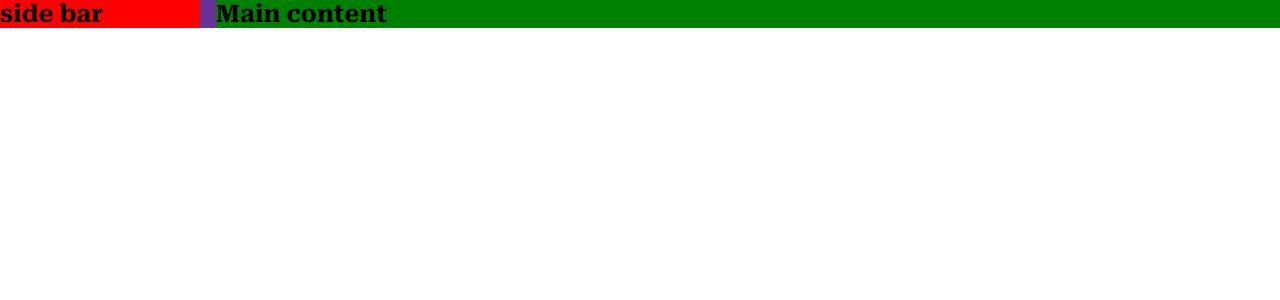
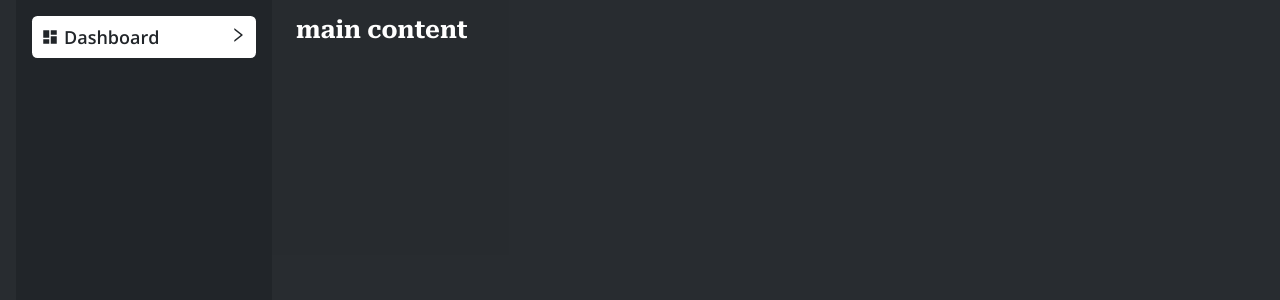
Before and after one commit to EnayetHossain/jewelry-client, a React (Vite) app: page /dashboard in a window 1280 px wide. Shown: the top 300 px of the page. Built offline with nearby package versions, Linux system fonts and the light colour scheme; no server answers; sample sign-in values are in the browser's storage.

Commit message:
dashboard layout

```diff
--- a/src/Layouts/Dashboard.css
+++ b/src/Layouts/Dashboard.css
@@ -1,6 +1,28 @@
 .dashboard-section {
-    background-color: rebeccapurple;
-    display: grid;
-    grid-template-columns: 20rem 1fr;
-    gap: 1em;
+    background-color: rgba(var(--secondary-color), 0.97);
+    height: 100vh;
 }
+
+.dashboard-container {
+    display: flex;
+    justify-content: space-between;
+}
+
+
+.side {
+    flex-grow: 1;
+}
+
+.top-outlet-container {
+    width: calc(100% - 16em);
+}
+
+@media only screen and (max-width: 1180px) {
+    .dashboard-container {
+        flex-direction: column;
+    }
+
+    .top-outlet-container {
+        width: 100%;
+    }
+}
--- a/src/Layouts/Dashboard.jsx
+++ b/src/Layouts/Dashboard.jsx
@@ -1,12 +1,21 @@
-import MainContent from "../pages/Dashboard/MainContent/MainContent";
+import { Outlet } from "react-router-dom";
 import Sidebar from "../pages/Dashboard/Sidebar/Sidebar";
+import Topbar from "../pages/Dashboard/TopBar/Topbar";
 import "./Dashboard.css";
 
 const Dashboard = () => {
   return (
     <section className="dashboard-section">
-      <Sidebar></Sidebar>
-      <MainContent></MainContent>
+      <div className="dashboard-container desktop-max">
+        <div className="side">
+          <Sidebar></Sidebar>
+        </div>
+
+        <div className="top-outlet-container">
+          <Topbar></Topbar>
+          <Outlet></Outlet>
+        </div>
+      </div>
     </section>
   );
 };
--- a/src/pages/Dashboard/MainContent/MainContent.css
+++ b/src/pages/Dashboard/MainContent/MainContent.css
@@ -1,3 +1,4 @@
-.main-content-container {
-    background-color: green;
+.analytics {
+    margin: 1em 1.5em 0;
+    color: rgb(var(--primary-color));
 }
--- a/src/pages/Dashboard/MainContent/MainContent.jsx
+++ b/src/pages/Dashboard/MainContent/MainContent.jsx
@@ -2,8 +2,8 @@ import "./MainContent.css";
 
 const MainContent = () => {
   return (
-    <div className="main-content-container">
-      <h1>Main content</h1>
+    <div className="analytics">
+      <h1> main content</h1>
     </div>
   );
 };
--- a/src/pages/Dashboard/Sidebar/Sidebar.css
+++ b/src/pages/Dashboard/Sidebar/Sidebar.css
@@ -1,3 +1,129 @@
-.sidebar-container {
-    background-color: red;
+.side-bar,
+.hidden-side-bar {
+    background-color: rgba(var(--secondary-color));
+    color: rgb(var(--secondary-color));
+    height: 100vh;
+    overflow-y: auto;
+    padding: 1em;
 }
+
+.side-bar {
+    position: fixed;
+    width: 16em;
+    z-index: 10;
+    top: 0;
+    /* left: 0; */
+}
+
+.dashboard-menu {
+    display: flex;
+    justify-content: space-between;
+    align-items: center;
+    background-color: rgb(var(--primary-color));
+    font-size: 1.8rem;
+    font-weight: 600;
+    padding: 0.5em;
+    border-radius: 0.3em;
+    cursor: pointer;
+}
+
+.dashboard-menu:hover {
+    background-color: rgba(var(--primary-color), 0.7);
+}
+
+.dashboard-content {
+    display: flex;
+    align-items: center;
+    justify-content: center;
+}
+
+.dashboard-icon {
+    margin-right: 5px;
+}
+
+.arrow {
+    transition: 0.3s;
+}
+
+.arrow-active {
+    transform: rotateZ(90deg);
+}
+
+.dashboard-menu-items {
+    height: 9em;
+    overflow: hidden;
+    transition: height 0.3s;
+}
+
+.dashboard-menu-items-active {
+    height: 0em;
+}
+
+.dashboard-menu-item {
+    padding: 0.4em;
+    margin: 0.5em 0;
+    border-radius: 0.3em;
+}
+
+.item-active a {
+    color: white !important;
+}
+
+.dashboard-menu-item a {
+    color: rgba(var(--primary-color), 0.7);
+}
+
+.side-bar-container {
+    position: relative;
+}
+
+.hidden-side-bar-container-active {
+    width: 100%;
+    height: 100vh;
+    background: rgba(var(--secondary-color), 0.5);
+    box-shadow: 0 8px 32px 0 rgba(31, 38, 135, 0.37);
+    backdrop-filter: blur(2px);
+    -webkit-backdrop-filter: blur(2px);
+    border-radius: 10px;
+    position: absolute;
+    top: 0;
+    left: 0;
+    z-index: 10;
+}
+
+.hidden-side-bar {
+    width: min(16em, 100%);
+    position: absolute;
+    top: 0;
+    left: -100%;
+    transition: left 0.5s;
+    display: none;
+}
+
+.hidden-side-bar-active {
+    left: 0;
+}
+
+.cross {
+    text-align: right;
+    margin-bottom: 0.5em;
+}
+
+.close-icon {
+    color: rgba(var(--primary-color), 0.7);
+    font-size: 1.8rem;
+}
+
+.analytics {
+    cursor: pointer;
+}
+
+@media only screen and (max-width: 1180px) {
+    .side-bar {
+        display: none;
+    }
+
+    .hidden-side-bar {
+        display: block;
+    }
+}
--- a/src/pages/Dashboard/Sidebar/Sidebar.jsx
+++ b/src/pages/Dashboard/Sidebar/Sidebar.jsx
@@ -1,9 +1,77 @@
+import { useState } from "react";
+import { AiOutlineClose, AiOutlineRight } from "react-icons/ai";
+import { MdDashboard } from "react-icons/md";
+import { Link } from "react-router-dom";
 import "./Sidebar.css";
 
 const Sidebar = () => {
+  const [collapsed, setCollapsed] = useState(false);
+
   return (
-    <div className="sidebar-container">
-      <h1>side bar</h1>
+    <div className="side-bar-container">
+      <div className="side-bar">
+        <div
+          onClick={() => setCollapsed(!collapsed)}
+          className="dashboard-menu"
+        >
+          <div className="dashboard-content">
+            <MdDashboard className="dashboard-icon"></MdDashboard>
+            <p>Dashboard</p>
+          </div>
+          <p>
+            <AiOutlineRight
+              className={`arrow ${!collapsed ? "" : "arrow-active"}`}
+            ></AiOutlineRight>
+          </p>
+        </div>
+
+        <ul
+          className={`dashboard-menu-items ${
+            collapsed ? "" : "dashboard-menu-items-active"
+          }`}
+        >
+          <li className="dashboard-menu-item">
+            <Link className="analytics" to={"/"}>
+              Analytics
+            </Link>
+          </li>
+        </ul>
+      </div>
+
+      <div className="hidden-side-bar-container">
+        <div className="hidden-side-bar">
+          <div className="cross">
+            <AiOutlineClose className="close-icon"></AiOutlineClose>
+          </div>
+
+          <div
+            onClick={() => setCollapsed(!collapsed)}
+            className="dashboard-menu"
+          >
+            <div className="dashboard-content">
+              <MdDashboard className="dashboard-icon"></MdDashboard>
+              <p>Dashboard</p>
+            </div>
+            <p>
+              <AiOutlineRight
+                className={`arrow ${!collapsed ? "" : "arrow-active"}`}
+              ></AiOutlineRight>
+            </p>
+          </div>
+
+          <ul
+            className={`dashboard-menu-items ${
+              collapsed ? "" : "dashboard-menu-items-active"
+            }`}
+          >
+            <li className="dashboard-menu-item item-active">
+              <Link className="analytics" to="/">
+                Analytics
+              </Link>
+            </li>
+          </ul>
+        </div>
+      </div>
     </div>
   );
 };
--- /dev/null
+++ b/src/pages/Dashboard/TopBar/Topbar.css
@@ -0,0 +1,84 @@
+.top-bar {
+    background-color: rgb(var(--secondary-color));
+    margin: 1em 1.5em 1.5em;
+    display: flex;
+    justify-content: space-between;
+    align-items: center;
+    color: rgba(var(--primary-color), 0.7);
+    padding: 1em 1.3em;
+    border-radius: 0.5em;
+    display: none;
+}
+
+.search-options {
+    display: flex;
+    align-items: center;
+    justify-content: center;
+}
+
+.search {
+    margin: 0 0.5em;
+    color: rgba(var(--primary-color), 0.4);
+    cursor: pointer;
+}
+
+.key-binding {
+    color: rgba(var(--primary-color), 0.4);
+    border: 1px solid rgba(var(--primary-color), 0.4);
+    padding-top: 0.1em;
+    padding-bottom: 0.2em;
+    padding-right: 0.3em;
+    padding-left: 0.3em;
+    font-size: 1.2rem;
+    border-radius: 0.3em;
+    cursor: pointer;
+}
+
+.ham-bar-container {
+    display: none;
+}
+
+.search-icon,
+.ham-bar-icon {
+    font-size: 3rem;
+    cursor: pointer;
+}
+
+.search-icon-container {
+    width: 2.5em;
+    height: 2.5em;
+    display: flex;
+    justify-content: center;
+    align-items: center;
+    overflow: hidden;
+    border-radius: 50%;
+}
+
+.theme-switch {
+    width: 2em;
+    height: 2em;
+    overflow: hidden;
+    display: flex;
+    justify-content: center;
+    align-items: center;
+    border-radius: 50%;
+    cursor: pointer;
+}
+
+.theme-switch>svg {
+    font-size: 1.5em;
+}
+
+.ham-bar-icon {
+    margin-right: 0.2em;
+}
+
+@media only screen and (max-width: 1180px) {
+    .ham-bar-container {
+        display: block;
+    }
+
+    .top-bar {
+        display: flex;
+    }
+}
--- /dev/null
+++ b/src/pages/Dashboard/TopBar/Topbar.jsx
@@ -0,0 +1,45 @@
+import { useEffect } from "react";
+import { RxHamburgerMenu } from "react-icons/rx";
+import "./Topbar.css";
+
+const Topbar = () => {
+  useEffect(() => {
+    const hiddenSideBar = document.querySelector(".hidden-side-bar");
+    const hiddenSideBarOverlay = document.querySelector(
+      ".hidden-side-bar-container"
+    );
+
+    // open side bar
+    const handleSideBar = () => {
+      hiddenSideBar.classList.add("hidden-side-bar-active");
+      hiddenSideBarOverlay.classList.add("hidden-side-bar-container-active");
+    };
+
+    // hide side bar
+    const handleCloseSideBar = () => {
+      hiddenSideBar.classList.remove("hidden-side-bar-active");
+      hiddenSideBarOverlay.classList.remove("hidden-side-bar-container-active");
+    };
+
+    const sideBar = document.querySelector(".ham-bar-icon");
+    sideBar.addEventListener("click", handleSideBar);
+
+    const closeIcon = document.querySelector(".close-icon");
+    closeIcon.addEventListener("click", handleCloseSideBar);
+  }, []);
+
+  return (
+    <div className="top-bar">
+      <div className="search-options">
+        <div className="ham-bar-container">
+          <RxHamburgerMenu
+            className="ham-bar-icon"
+            title="open menu"
+          ></RxHamburgerMenu>
+        </div>
+      </div>
+    </div>
+  );
+};
+
+export default Topbar;
```
Also changed, not shown: src/routes/routes.jsx (+8 -0 lines).
